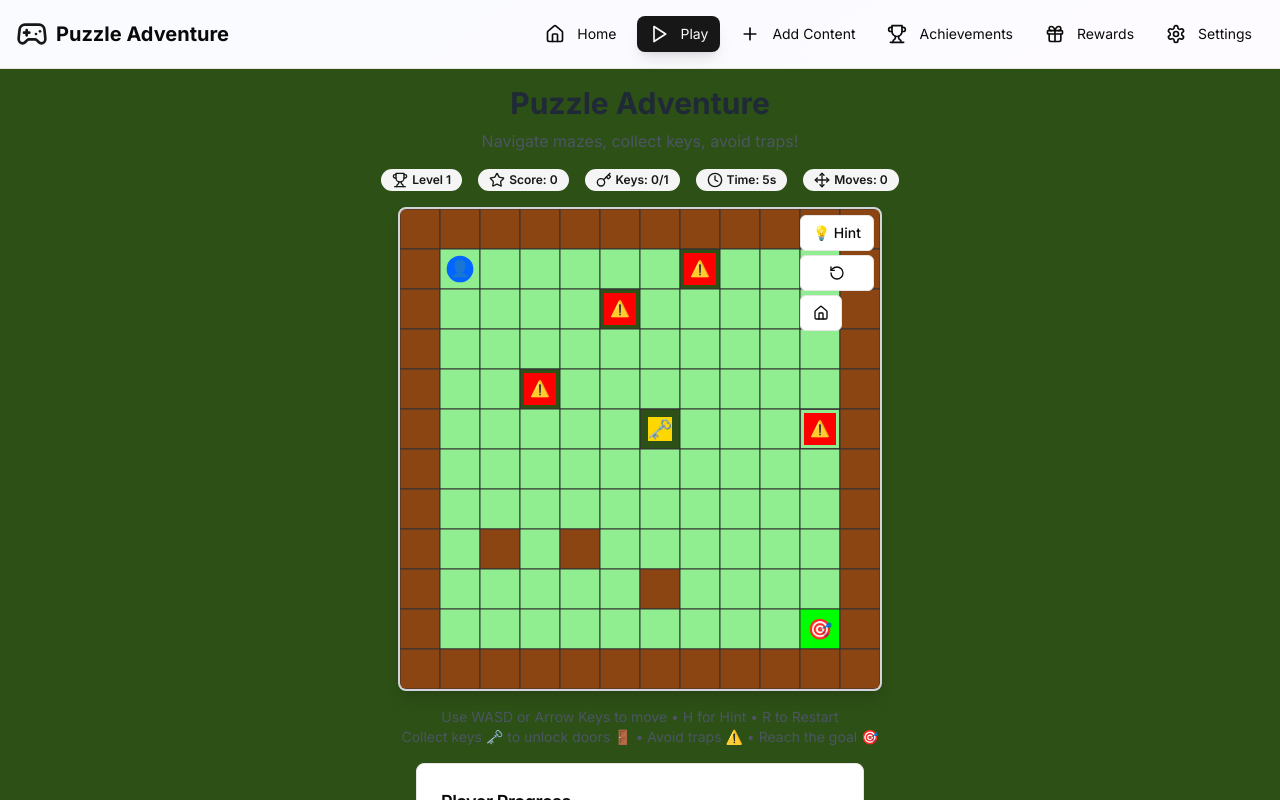
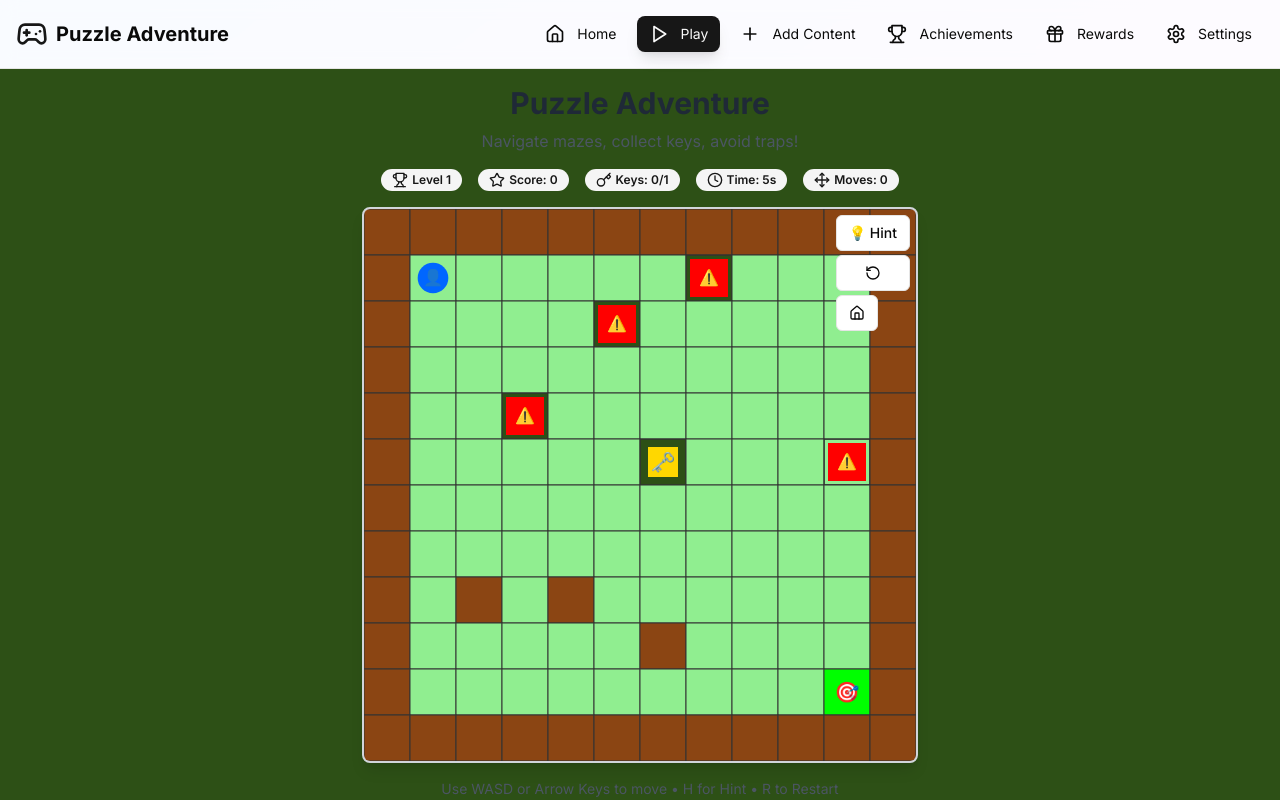
Before and after one commit to Praveenb1402/Peer2PeerGameathon-5q, a Next.js app: page /play in a window 1280 px wide. Shown: the top 800 px of the page. Built offline with nearby package versions, Linux system fonts and the light colour scheme.

Commit message:
screen size issue

```diff
--- a/app/play/puzzle-game.tsx
+++ b/app/play/puzzle-game.tsx
@@ -808,16 +808,24 @@ export default function PuzzleAdventureGame() {
     return () => clearInterval(interval);
   }, [gameState.gameStatus]);
 
-  const gridSize = gameState.currentMap.length; // or baseSize
-  const canvasWidth = gridSize * TILE_SIZE;
-  const canvasHeight = gridSize * TILE_SIZE;
+  const [containerSize, setContainerSize] = useState({ width: 800, height: 800 });
 
-  const [difficulty, setDifficulty] = useState('medium');
   useEffect(() => {
-    if (typeof window !== 'undefined') {
-      setDifficulty(localStorage.getItem('puzzleDifficulty') || 'medium');
+    function updateSize() {
+      setContainerSize({
+        width: window.innerWidth * 0.9, // 90% of window width
+        height: window.innerHeight * 0.7, // 70% of window height
+      });
     }
+    updateSize();
+    window.addEventListener('resize', updateSize);
+    return () => window.removeEventListener('resize', updateSize);
   }, []);
+
+  const gridSize = gameState.currentMap.length;
+  const TILE_SIZE = Math.floor(Math.min(containerSize.width, containerSize.height) / gridSize);
+  const canvasWidth = TILE_SIZE * gridSize;
+  const canvasHeight = TILE_SIZE * gridSize;
 
   return (
     <div
```
